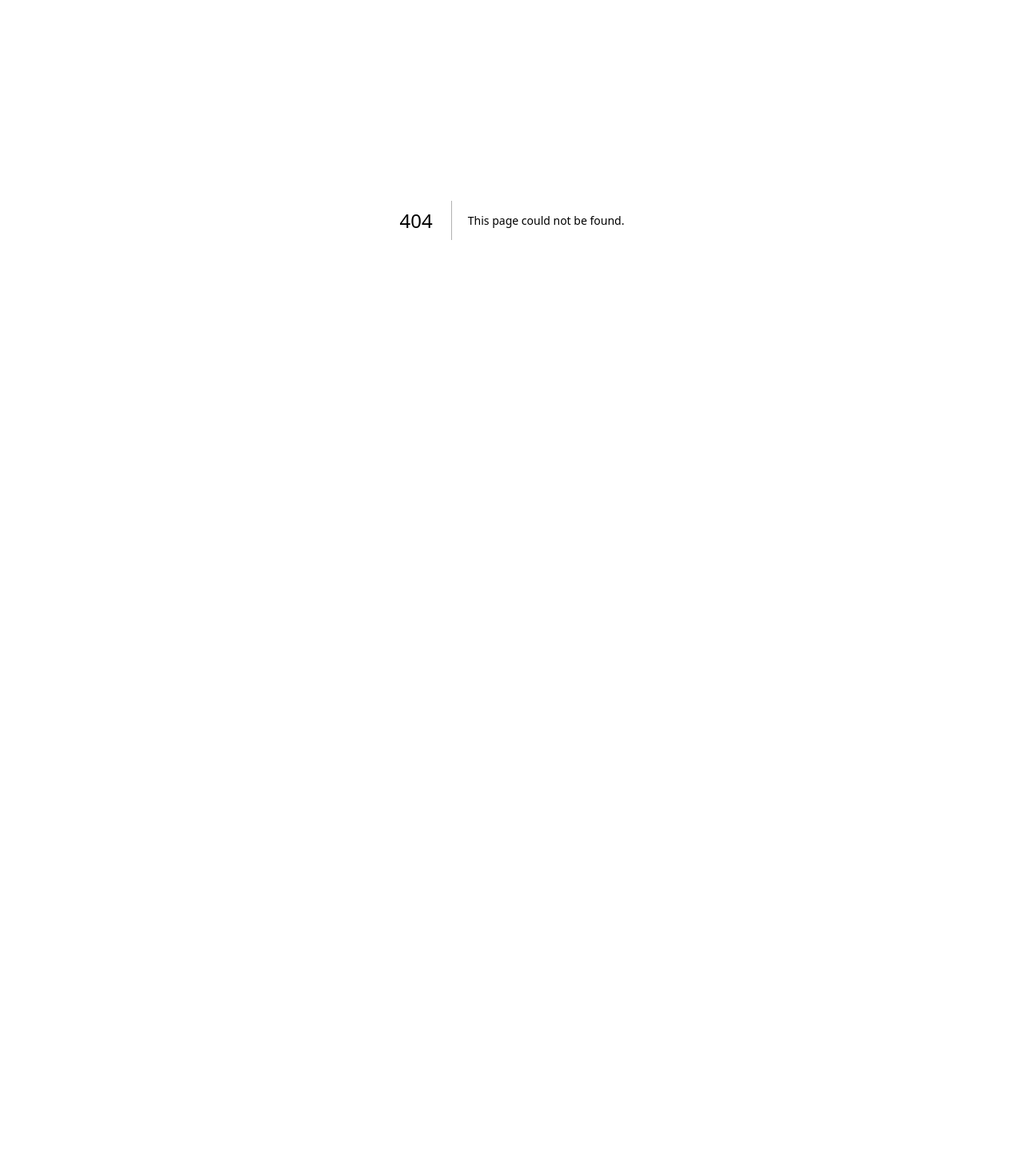
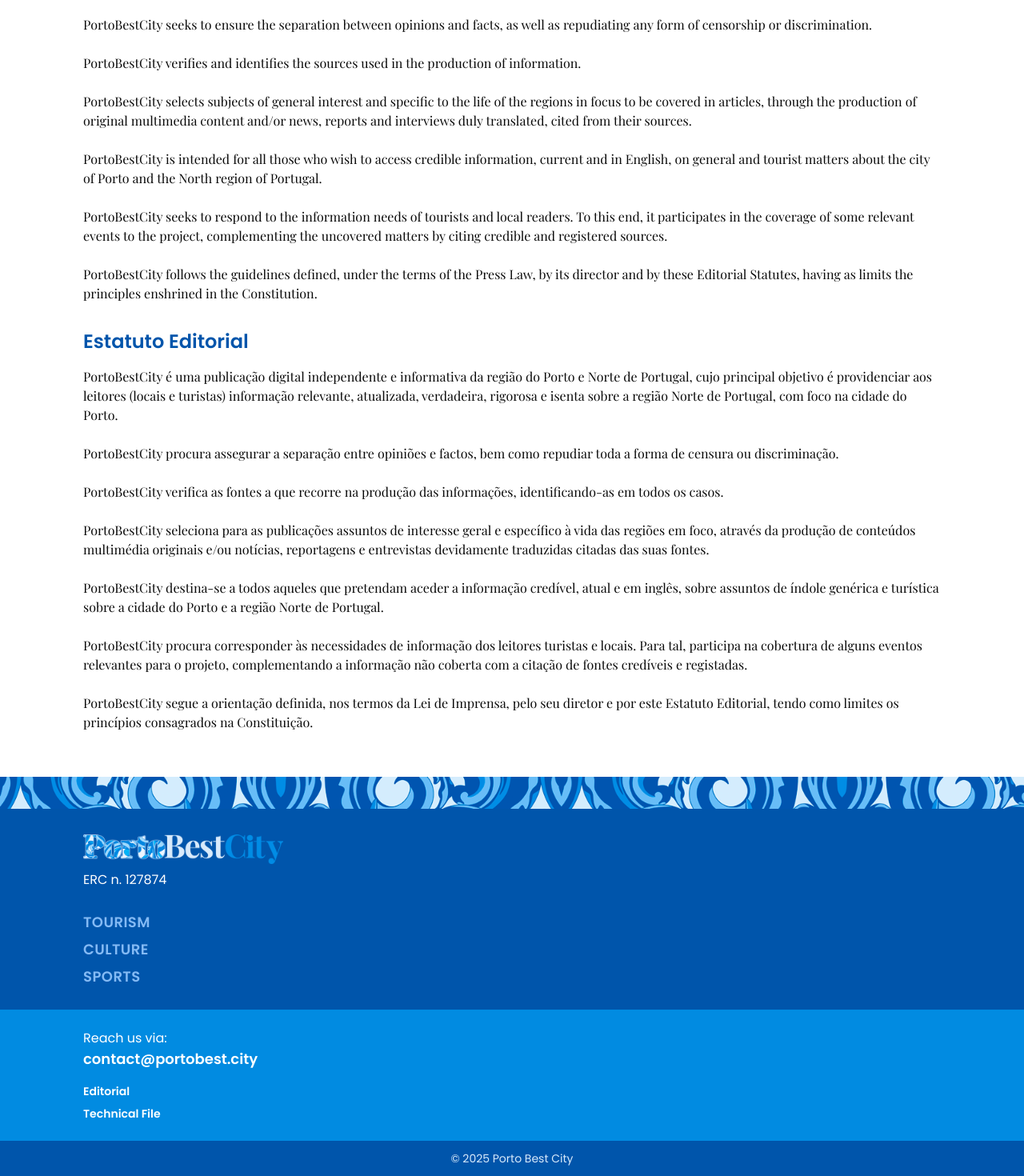
Before and after one commit to bedgarone/portobestcity-v2, a Next.js app: page /editorial in a window 1280 px wide. Before the commit this address had no page. Shown: the part 262-1732 px from the top of the page at 80% size. Before the commit the page ends 937 px from the top, so only its background shows below. Built offline with nearby package versions, Linux system fonts and the light colour scheme; a web font is replaced by a local one.

Commit message:
feat: footer + editorial + technical file

```diff
--- /dev/null
+++ b/src/app/editorial/page.tsx
@@ -0,0 +1,82 @@
+//editorial page with all the journalistic principles followed by the project
+
+import React from 'react'
+import { MAIN_CONTAINER_CLASSES } from '@/app/utils'
+
+const EditorialPage: React.FC = () => {
+  return (
+    <main className={`${MAIN_CONTAINER_CLASSES} text-md`}>
+      <section className="mb-8 flex flex-col space-y-6">
+        <h2 className="text-dark-blue mb-4 font-sans text-2xl font-semibold">Editorial</h2>
+        <p>
+          PortoBestCity is an independent and informative digital publication from the region of Porto and the North of
+          Portugal, whose main objective is to provide readers (locals and tourists) with relevant, updated, truthful,
+          rigorous and impartial information about the North region of Portugal, while focusing in the city of Porto.
+        </p>
+        <p>
+          PortoBestCity seeks to ensure the separation between opinions and facts, as well as repudiating any form of
+          censorship or discrimination.
+        </p>
+        <p>PortoBestCity verifies and identifies the sources used in the production of information.</p>
+        <p>
+          PortoBestCity selects subjects of general interest and specific to the life of the regions in focus to be
+          covered in articles, through the production of original multimedia content and/or news, reports and interviews
+          duly translated, cited from their sources.
+        </p>
+        <p>
+          PortoBestCity is intended for all those who wish to access credible information, current and in English, on
+          general and tourist matters about the city of Porto and the North region of Portugal.
+        </p>
+        <p>
+          PortoBestCity seeks to respond to the information needs of tourists and local readers. To this end, it
+          participates in the coverage of some relevant events to the project, complementing the uncovered matters by
+          citing credible and registered sources.
+        </p>
+        <p>
+          PortoBestCity follows the guidelines defined, under the terms of the Press Law, by its director and by these
+          Editorial Statutes, having as limits the principles enshrined in the Constitution.
+        </p>
+      </section>
+      <section className="mb-8 flex flex-col space-y-6">
+        <h2 className="text-dark-blue mb-4 font-sans text-2xl font-semibold">Estatuto Editorial</h2>
+        <p>
+          PortoBestCity &eacute; uma publica&ccedil;&atilde;o digital independente e informativa da regi&atilde;o do
+          Porto e Norte de Portugal, cujo principal objetivo &eacute; providenciar aos leitores (locais e turistas)
+          informa&ccedil;&atilde;o relevante, atualizada, verdadeira, rigorosa e isenta sobre a regi&atilde;o Norte de
+          Portugal, com foco na cidade do Porto.
+        </p>
+        <p>
+          PortoBestCity procura assegurar a separa&ccedil;&atilde;o entre opini&otilde;es e factos, bem como repudiar
+          toda a forma de censura ou discrimina&ccedil;&atilde;o.
+        </p>
+        <p>
+          PortoBestCity verifica as fontes a que recorre na produ&ccedil;&atilde;o das informa&ccedil;&otilde;es,
+          identificando-as em todos os casos.
+        </p>
+        <p>
+          PortoBestCity seleciona para as publica&ccedil;&otilde;es assuntos de interesse geral e espec&iacute;fico
+          &agrave; vida das regi&otilde;es em foco, atrav&eacute;s da produ&ccedil;&atilde;o de conte&uacute;dos
+          multim&eacute;dia originais e/ou not&iacute;cias, reportagens e entrevistas devidamente traduzidas citadas das
+          suas fontes.&nbsp;
+        </p>
+        <p>
+          PortoBestCity destina-se a todos aqueles que pretendam aceder a informa&ccedil;&atilde;o cred&iacute;vel,
+          atual e em ingl&ecirc;s, sobre assuntos de &iacute;ndole gen&eacute;rica e tur&iacute;stica sobre a cidade do
+          Porto e a regi&atilde;o Norte de Portugal.
+        </p>
+        <p>
+          PortoBestCity procura corresponder &agrave;s necessidades de informa&ccedil;&atilde;o dos leitores turistas e
+          locais. Para tal, participa na cobertura de alguns eventos relevantes para o projeto, complementando a
+          informa&ccedil;&atilde;o n&atilde;o coberta com a cita&ccedil;&atilde;o de fontes cred&iacute;veis e
+          registadas.
+        </p>
+        <p>
+          PortoBestCity segue a orienta&ccedil;&atilde;o definida, nos termos da Lei de Imprensa, pelo seu diretor e por
+          este Estatuto Editorial, tendo como limites os princ&iacute;pios consagrados na Constitui&ccedil;&atilde;o.
+        </p>
+      </section>
+    </main>
+  )
+}
+
+export default EditorialPage
--- a/src/app/layout.tsx
+++ b/src/app/layout.tsx
@@ -3,6 +3,7 @@
 import './globals.css'
 import Script from 'next/script'
 import { Header } from '@/components/Header'
+import Footer from '@/components/Footer'
 
 const playfair = Playfair_Display({
   subsets: ['latin'],
@@ -37,9 +38,10 @@
           strategy="afterInteractive"
         />
       </head>
-      <body className="font-serif">
+      <body className="flex min-h-screen flex-col font-serif">
         <Header />
-        {children}
+        <main className="flex-grow">{children}</main>
+        <Footer />
       </body>
     </html>
   )
--- /dev/null
+++ b/src/app/technical/page.tsx
@@ -0,0 +1,62 @@
+//editorial page with all the journalistic principles followed by the project
+
+import React from 'react'
+import { MAIN_CONTAINER_CLASSES } from '@/app/utils'
+
+const EditorialPage: React.FC = () => {
+  return (
+    <main className={`${MAIN_CONTAINER_CLASSES} text-md`}>
+      <h2 className="text-dark-blue mb-4 font-sans text-2xl font-semibold">Technical File</h2>
+
+      <div className="bg-surface-blue my-4 p-4">
+        Frequency: Weekly
+        <br></br>
+        <b>Director</b>: Bruno Oliveira <br />
+        <b>Publisher and Editorial Headquarters:</b> Rua do Pinhal, 59 3ESQ 4430-173 V. N. Gaia <br />
+        Visit our{' '}
+        <a href="/editorial" className="text-blue hover:text-dark-blue font-sans transition-colors">
+          Editorial
+        </a>
+        <br />
+        <br />
+        <br />
+        <b>Invited Writers</b>
+        <br />
+        Miguel Nunes (Actor, Economist)
+        <br />
+        Sean Maxwell (Professional Early Musician)
+        <br />
+        <br />
+        <br />
+        <b>Owner</b>: Bruno Oliveira <br />
+      </div>
+
+      <h2 className="text-dark-blue mt-8 mb-4 font-sans text-2xl font-semibold">Ficha Técnica</h2>
+
+      <div className="bg-surface-blue my-4 p-4">
+        Periodicidade: Semanal
+        <br></br>
+        <b>Diretor</b>: Bruno Oliveira <br />
+        <b>Sede do Editor/Redação:</b> Rua do Pinhal, 59 3ESQ 4430-173 V. N. Gaia <br />
+        Consulte o nosso{' '}
+        <a href="editorial" className="text-blue hover:text-dark-blue font-sans transition-colors">
+          Estatuto Editorial
+        </a>
+        <br />
+        <br />
+        <br />
+        <b>Escritores Convidados</b>
+        <br />
+        Miguel Nunes (Ator, Economista)
+        <br />
+        Sean Maxwell (Músico Professional Especialista)
+        <br />
+        <br />
+        <br />
+        <b>Proprietário</b>: Bruno Oliveira <br />
+      </div>
+    </main>
+  )
+}
+
+export default EditorialPage
--- a/src/app/utils.ts
+++ b/src/app/utils.ts
@@ -13,6 +13,11 @@
   // { title: 'Culture', link: '/visiting' },
 ]
 
+export const aboutPages = [
+  { title: 'Editorial', link: '/editorial' },
+  { title: 'Technical File', link: '/technical' },
+]
+
 const { projectId, dataset } = client.config()
 const urlFor = (source: SanityImageSource) =>
   projectId && dataset ? imageUrlBuilder({ projectId, dataset }).image(source) : null
--- /dev/null
+++ b/src/components/Footer.tsx
@@ -0,0 +1,68 @@
+import React from 'react'
+import { MAIN_CONTAINER_CLASSES, navigationPages, aboutPages } from '@/app/utils'
+import Image from 'next/image'
+import Link from 'next/link'
+
+const Footer: React.FC = () => {
+  return (
+    <footer className="mt-6 font-sans text-white">
+      <div
+        className="h-10 w-full"
+        style={{
+          backgroundImage: 'url("/assets/FooterTilesRepeat.png")',
+          backgroundRepeat: 'repeat-x',
+          backgroundSize: 'auto 100%',
+          backgroundPosition: '0 0',
+        }}
+      />
+      <div className="bg-dark-blue py-8">
+        <div className={`${MAIN_CONTAINER_CLASSES} flex flex-col space-y-8`}>
+          <div>
+            <Link href="/">
+              <Image
+                src="/assets/FooterLogoWeb.png"
+                alt="PortoBestCity"
+                className="relative cursor-pointer p-0"
+                width={250}
+                height={300}
+                quality={100}
+                role="link"
+                aria-label="Go to home"
+              />
+            </Link>
+            <div className="mt-2">ERC n. 127874</div>
+          </div>
+          <div className="text-light-blue flex flex-col space-y-4 text-lg">
+            {navigationPages.map((page) => (
+              <Link key={page.link} href={page.link} className="leading-none font-semibold tracking-wide uppercase">
+                {page.title}
+              </Link>
+            ))}
+          </div>
+        </div>
+      </div>
+      <div className="bg-blue py-6">
+        <div className={MAIN_CONTAINER_CLASSES}>
+          <div className="text-md flex flex-col">
+            <span>Reach us via:</span>
+            <a href="mailto:contact@portobest.city">
+              <span className="text-lg font-semibold">contact@portobest.city</span>
+            </a>
+            <div className="mt-4 flex flex-col space-y-2 text-sm">
+              {aboutPages.map((page) => (
+                <Link key={page.link} href={page.link} className="font-semibold">
+                  {page.title}
+                </Link>
+              ))}
+            </div>
+          </div>
+        </div>
+      </div>
+      <div className="bg-dark-blue py-3">
+        <p className="text-surface-blue text-center text-sm">&copy; {new Date().getFullYear()} Porto Best City</p>
+      </div>
+    </footer>
+  )
+}
+
+export default Footer
--- a/src/components/PostsList.tsx
+++ b/src/components/PostsList.tsx
@@ -3,6 +3,7 @@
 import { Post } from '@/app/types'
 import { useLoadMore } from '@/app/hooks/useLoadMore'
 import PostCard from '@/components/PostCard'
+import { Button } from '@/components/ui/button'
 
 const PostsList: React.FC<{ posts: Post[]; omitCategory?: boolean }> = ({ posts, omitCategory }) => {
   const { visibleItems, hasMore, loadMore } = useLoadMore(posts, 9)
@@ -15,9 +16,9 @@
         ))}
       </div>
       {hasMore && (
-        <button onClick={loadMore} className="bottom-4 rounded">
+        <Button onClick={loadMore} variant="default" className="mx-auto my-2">
           Load More
-        </button>
+        </Button>
       )}
     </div>
   )
--- a/src/components/ui/button.tsx
+++ b/src/components/ui/button.tsx
@@ -1,39 +1,37 @@
-import * as React from "react"
-import { Slot } from "@radix-ui/react-slot"
-import { cva, type VariantProps } from "class-variance-authority"
+import * as React from 'react'
+import { Slot } from '@radix-ui/react-slot'
+import { cva, type VariantProps } from 'class-variance-authority'
 
-import { cn } from "@/lib/utils"
+import { cn } from '@/lib/utils'
 
 const buttonVariants = cva(
-  "inline-flex items-center justify-center gap-2 whitespace-nowrap rounded-md text-sm font-medium transition-all disabled:pointer-events-none disabled:opacity-50 [&_svg]:pointer-events-none [&_svg:not([class*='size-'])]:size-4 shrink-0 [&_svg]:shrink-0 outline-none focus-visible:border-ring focus-visible:ring-ring/50 focus-visible:ring-[3px] aria-invalid:ring-destructive/20 dark:aria-invalid:ring-destructive/40 aria-invalid:border-destructive",
+  "inline-flex items-center justify-center gap-2 font-sans uppercase whitespace-nowrap text-sm font-medium transition-all disabled:pointer-events-none disabled:opacity-50 [&_svg]:pointer-events-none [&_svg:not([class*='size-'])]:size-4 shrink-0 [&_svg]:shrink-0 outline-none focus-visible:border-ring aria-invalid:ring-destructive/20 dark:aria-invalid:ring-destructive/40 aria-invalid:border-destructive",
   {
     variants: {
       variant: {
-        default: "bg-primary text-primary-foreground hover:bg-primary/90",
+        default: 'bg-dark-blue text-primary-foreground hover:bg-blue',
         destructive:
-          "bg-destructive text-white hover:bg-destructive/90 focus-visible:ring-destructive/20 dark:focus-visible:ring-destructive/40 dark:bg-destructive/60",
+          'bg-destructive text-white hover:bg-destructive/90 focus-visible:ring-destructive/20 dark:focus-visible:ring-destructive/40 dark:bg-destructive/60',
         outline:
-          "border bg-background shadow-xs hover:bg-accent hover:text-accent-foreground dark:bg-input/30 dark:border-input dark:hover:bg-input/50",
-        secondary:
-          "bg-secondary text-secondary-foreground hover:bg-secondary/80",
-        ghost:
-          "hover:bg-accent hover:text-accent-foreground dark:hover:bg-accent/50",
-        link: "text-primary underline-offset-4 hover:underline",
+          'border bg-background hover:bg-accent hover:text-accent-foreground dark:bg-input/30 dark:border-input dark:hover:bg-input/50',
+        secondary: 'bg-secondary text-secondary-foreground hover:bg-secondary/80',
+        ghost: 'hover:bg-accent hover:text-accent-foreground dark:hover:bg-accent/50',
+        link: 'text-primary underline-offset-4 hover:underline',
       },
       size: {
-        default: "h-9 px-4 py-2 has-[>svg]:px-3",
-        sm: "h-8 rounded-md gap-1.5 px-3 has-[>svg]:px-2.5",
-        lg: "h-10 rounded-md px-6 has-[>svg]:px-4",
-        icon: "size-9",
-        "icon-sm": "size-8",
-        "icon-lg": "size-10",
+        default: 'h-9 px-4 py-2 has-[>svg]:px-3',
+        sm: 'h-8 gap-1.5 px-3 has-[>svg]:px-2.5',
+        lg: 'h-10 px-6 has-[>svg]:px-4',
+        icon: 'size-9',
+        'icon-sm': 'size-8',
+        'icon-lg': 'size-10',
       },
     },
     defaultVariants: {
-      variant: "default",
-      size: "default",
+      variant: 'default',
+      size: 'default',
     },
-  }
+  },
 )
 
 function Button({
@@ -42,19 +40,13 @@
   size,
   asChild = false,
   ...props
-}: React.ComponentProps<"button"> &
+}: React.ComponentProps<'button'> &
   VariantProps<typeof buttonVariants> & {
     asChild?: boolean
   }) {
-  const Comp = asChild ? Slot : "button"
+  const Comp = asChild ? Slot : 'button'
 
-  return (
-    <Comp
-      data-slot="button"
-      className={cn(buttonVariants({ variant, size, className }))}
-      {...props}
-    />
-  )
+  return <Comp data-slot="button" className={cn(buttonVariants({ variant, size, className }))} {...props} />
 }
 
 export { Button, buttonVariants }
```
Also changed, not shown: public/assets/FooterLogoWeb.png (added), public/assets/FooterTilesRepeat.png (added).
